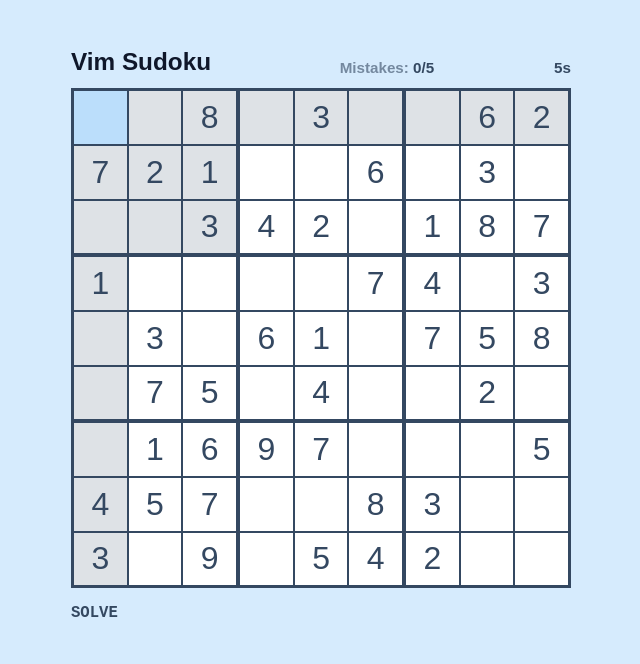
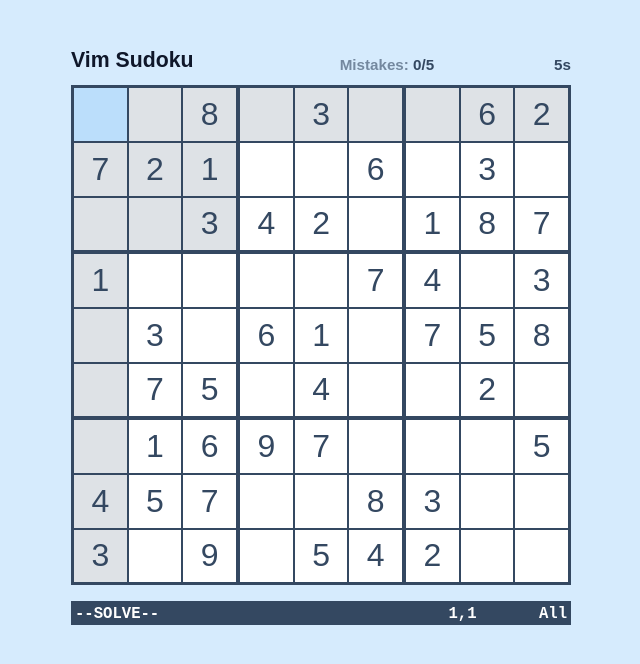
Before and after one commit to alabhyajindal/vimsudoku, a Svelte app: page / in a window 1280 px wide. Shown: the top 664 px of the page, without its empty margins (319-959 px from the left). Built offline with nearby package versions, Linux system fonts and the light colour scheme; a web font is replaced by a local one.

Commit message:
status bar

```diff
--- a/src/App.svelte
+++ b/src/App.svelte
@@ -1,6 +1,6 @@
 <script lang="ts">
   import Sudoku from './lib/Sudoku.svelte'
-  import { pencilMode, mistakes } from './lib/store'
+  import { pencilMode, mistakes, activeColumn, activeRow } from './lib/store'
 
   function formattedTime(elapsedSeconds: number) {
     const hours = Math.floor(elapsedSeconds / 3600)
@@ -11,14 +11,8 @@
 
     let formattedTime = ''
 
-    if (hours) {
-      formattedTime += `${hours}h `
-    }
-
-    if (minutes) {
-      formattedTime += `${minutes}m `
-    }
-
+    if (hours) formattedTime += `${hours}h `
+    if (minutes) formattedTime += `${minutes}m `
     formattedTime += `${seconds}s`
 
     return formattedTime.trim()
@@ -46,7 +40,11 @@
   <Sudoku />
 
   <div class="bottom">
-    <p class="mode-indicator">{$pencilMode ? 'pencil' : 'solve'}</p>
+    <p class="mode-indicator">--{$pencilMode ? 'pencil' : 'solve'}--</p>
+    <div class="bottom-right">
+      <p class="cell-indicator">{$activeRow + 1},{$activeColumn + 1}</p>
+      <p class="content-indicator">All</p>
+    </div>
   </div>
 </main>
 
@@ -95,7 +93,7 @@
   }
 
   h1 {
-    font-size: 1.6em;
+    font-size: 1.4em;
     color: var(--title-black);
   }
 
@@ -111,14 +109,27 @@
   }
 
   .bottom {
+    font-family: monospace;
+    background-color: var(--dark-blue);
+    color: white;
     margin-top: 1em;
-    color: var(--dark-blue);
     font-weight: 600;
+    font-size: 1.2em;
+    padding: 2px;
+    padding-top: 4px;
+    padding-inline: 4px;
+
+    display: flex;
+    align-items: center;
+    justify-content: space-between;
+  }
+
+  .bottom-right {
+    display: flex;
+    gap: 4em;
   }
 
   .mode-indicator {
-    font-family: monospace;
     text-transform: uppercase;
-    font-size: 1.2em;
   }
 </style>
```
